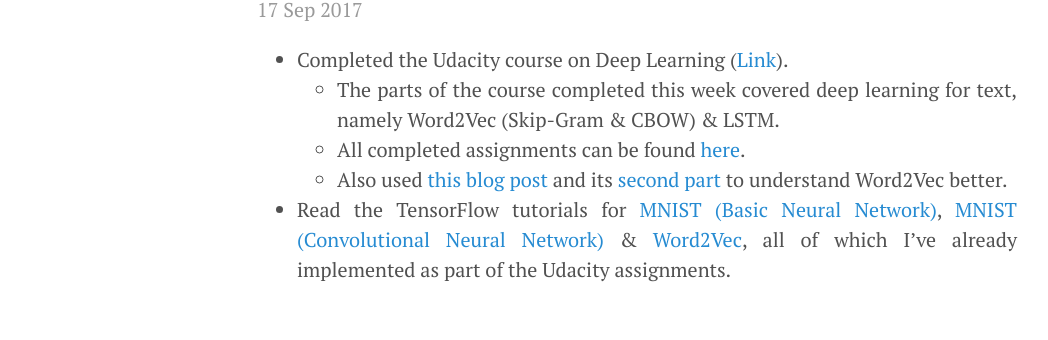
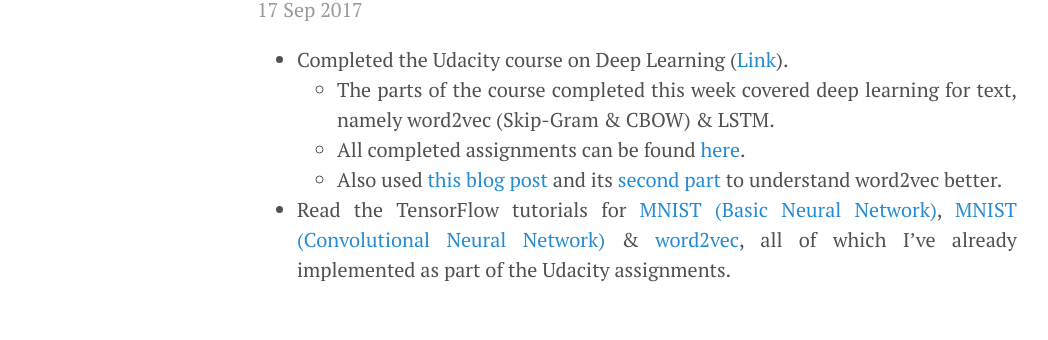
Before and after one commit to SuyashLakhotia/FYPSnippets, a Jekyll site: the page built from _posts/2017-09-17-Week-of-11-September.md, in a window 1280 px wide. Shown: the part 187-527 px from the top of the page, without its empty margins (3-1051 px from the left). Built offline with Jekyll 4.4.1, drawn with Linux system fonts in a browser that asks for light colours.

```diff
--- a/_posts/2017-09-17-Week-of-11-September.md
+++ b/_posts/2017-09-17-Week-of-11-September.md
@@ -4,7 +4,7 @@ title: "#3: Week of 11 September 2017"
 ---
 
 - Completed the Udacity course on Deep Learning ([Link](https://www.udacity.com/course/deep-learning--ud730)).
-  - The parts of the course completed this week covered deep learning for text, namely Word2Vec (Skip-Gram & CBOW) & LSTM.
+  - The parts of the course completed this week covered deep learning for text, namely word2vec (Skip-Gram & CBOW) & LSTM.
   - All completed assignments can be found [here](https://github.com/SuyashLakhotia/DeepLearningAssignments).
-  - Also used [this blog post](http://mccormickml.com/2016/04/19/word2vec-tutorial-the-skip-gram-model/) and its [second part](http://mccormickml.com/2017/01/11/word2vec-tutorial-part-2-negative-sampling/) to understand Word2Vec better.
-- Read the TensorFlow tutorials for [MNIST (Basic Neural Network)](https://www.tensorflow.org/get_started/mnist/beginners), [MNIST (Convolutional Neural Network)](https://www.tensorflow.org/get_started/mnist/pros) & [Word2Vec](https://www.tensorflow.org/tutorials/word2vec), all of which I've already implemented as part of the Udacity assignments.
+  - Also used [this blog post](http://mccormickml.com/2016/04/19/word2vec-tutorial-the-skip-gram-model/) and its [second part](http://mccormickml.com/2017/01/11/word2vec-tutorial-part-2-negative-sampling/) to understand word2vec better.
+- Read the TensorFlow tutorials for [MNIST (Basic Neural Network)](https://www.tensorflow.org/get_started/mnist/beginners), [MNIST (Convolutional Neural Network)](https://www.tensorflow.org/get_started/mnist/pros) & [word2vec](https://www.tensorflow.org/tutorials/word2vec), all of which I've already implemented as part of the Udacity assignments.
```
Also changed, not shown: _posts/2017-09-03-Week-of-28-August.md (+1 -1 lines), _posts/2017-09-10-Week-of-4-September.md (+2 -2 lines), _posts/2017-09-24-Week-of-18-September.md (+2 -2 lines), _posts/2017-10-01-Week-of-25-September.md (+2 -2 lines), _posts/2017-10-08-Week-of-02-October.md (+2 -3 lines).
